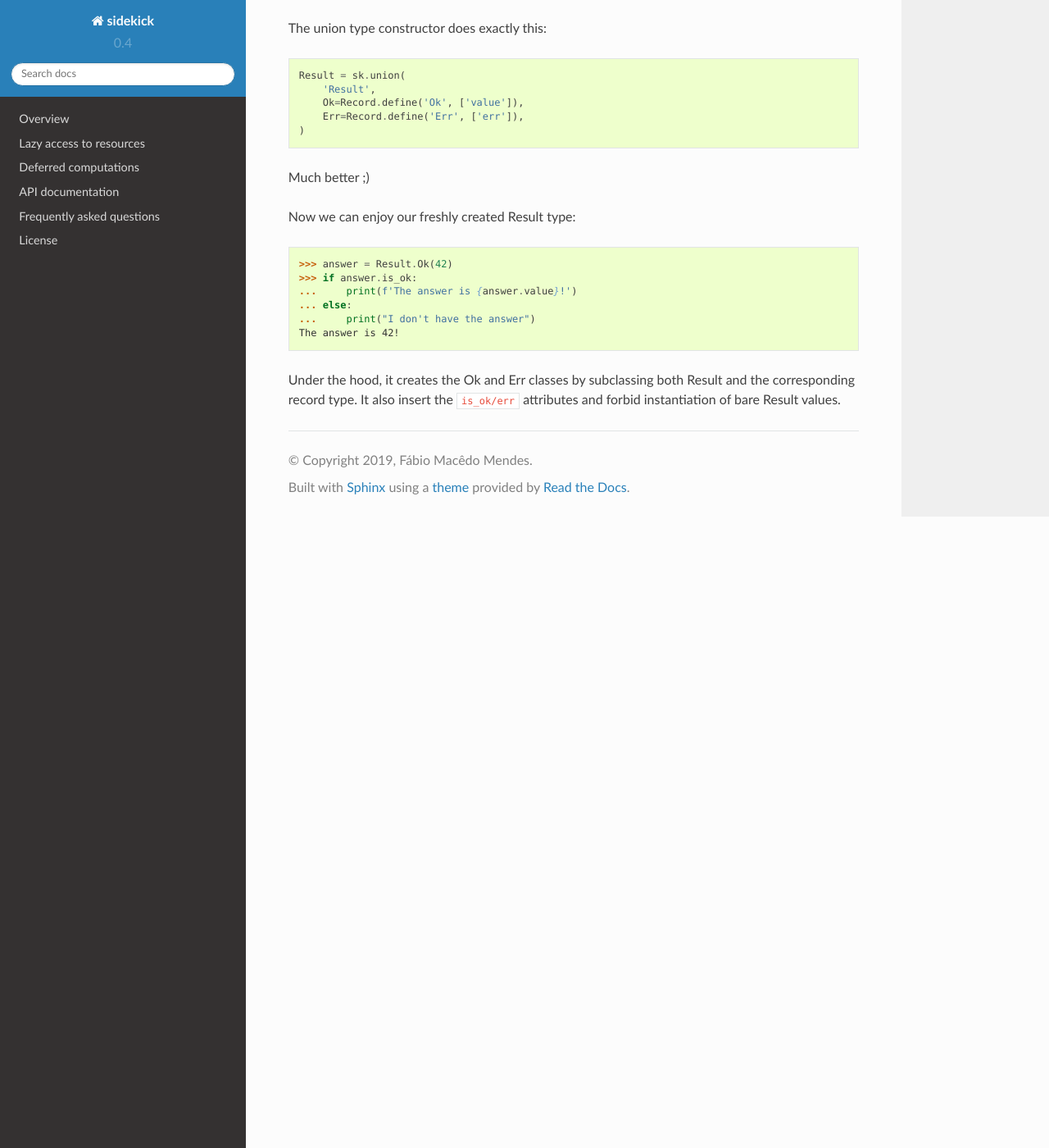
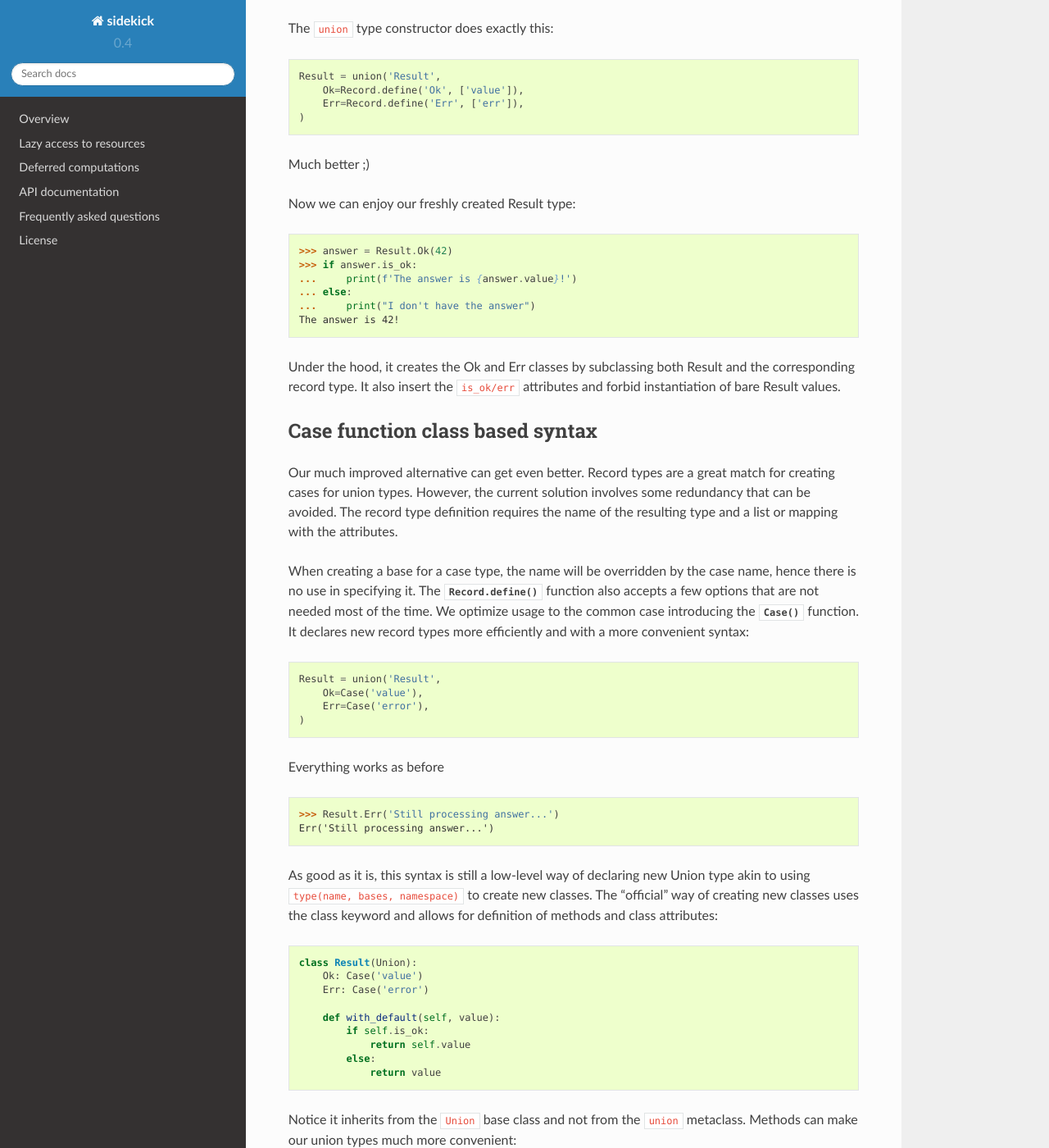
Before and after one commit to fabiommendes/sidekick, a Sphinx documentation site: the page built from docs/types/union.rst, in a window 1280 px wide and 1400 px high, scrolled down 2120 px. Shown: the whole window at 82% size. Built offline with Sphinx 7.4.7 and the Read the Docs theme 2.0.0, drawn with Linux system fonts in a browser that asks for light colours; pages that are not in the unit, such as notebooks, are missing from menus; cross-references to code outside the pages are shown as plain code; some of the changed text lies outside the part shown.

Commit message:
Add union type class declaration

```diff
--- a/docs/types/union.rst
+++ b/docs/types/union.rst
@@ -6,7 +6,7 @@ Union types
 .. invisible-code-block:: python
 
     import sidekick as sk
-    from sidekick import Record
+    from sidekick import Record, Case, Union, union
 
 Union types represent values that can be in one of a series of different states.
 Many functional languages implement Union types (a.k.a. variant types, or
@@ -111,12 +111,11 @@ declare the variants. This saves the trouble of declaring ``__init__``,
 that, the machinery around the ``is_ok``, ``is_err`` attributes can be
 easily automated and it seems kind of dull and error prone to do by hand.
 
-The union type constructor does exactly this:
+The :cls:`union` type constructor does exactly this:
 
 .. code-block:: python
 
-    Result = sk.union(
-        'Result',
+    Result = union('Result',
         Ok=Record.define('Ok', ['value']),
         Err=Record.define('Err', ['err']),
     )
@@ -135,3 +134,81 @@ The answer is 42!
 Under the hood, it creates the Ok and Err classes by subclassing both Result and
 the corresponding record type. It also insert the ``is_ok/err`` attributes and
 forbid instantiation of bare Result values.
+
+
+Case function class based syntax
+--------------------------------
+
+Our much improved alternative can get even better. Record types are a great
+match for creating cases for union types. However, the current solution involves
+some redundancy that can be avoided. The record type definition requires the
+name of the resulting type and a list or mapping with the attributes.
+
+When creating a base for a case type, the name will be overridden by the case
+name, hence there is no use in specifying it. The :meth:`Record.define` function
+also accepts a few options that are not needed most of the time. We optimize
+usage to the common case introducing the :func:`Case` function. It declares new
+record types more efficiently and with a more convenient syntax:
+
+.. code-block:: python
+
+    Result = union('Result',
+        Ok=Case('value'),
+        Err=Case('error'),
+    )
+
+Everything works as before
+
+>>> Result.Err('Still processing answer...')
+Err('Still processing answer...')
+
+As good as it is, this syntax is still a low-level way of declaring new Union
+type akin to using ``type(name, bases, namespace)`` to create new classes. The
+"official" way of creating new classes uses the class keyword and allows for
+definition of methods and class attributes:
+
+.. code-block:: python
+
+    class Result(Union):
+        Ok: Case('value')
+        Err: Case('error')
+
+        def with_default(self, value):
+            if self.is_ok:
+                return self.value
+            else:
+                return value
+
+Notice it inherits from the ``Union`` base class and not from the ``union``
+metaclass. Methods can make our union types much more convenient:
+
+>>> x = Result.Err(ZeroDivisionError())
+>>> 42 + x.with_default(0)
+42
+
+
+Separate declaration of cases
+.............................
+
+If each case class is sufficiently complicated, or if we want to declare
+different implementations of methods, we need to create the case
+classes separately. This lead us back to a similar situation as the initial
+case. Even so, the Union class cuts some of the boilerplate and guarantees
+a predictable interface.
+
+.. code-block:: python
+
+    class Result(Union):
+        ...
+
+    class Ok(Result):
+        value: object
+        with_default = lambda self, value: self.value
+
+    class Err(Result):
+        error: object
+        with_default = lambda self, value: value
+
+>>> answer = Result.Err("still unsure...")
+>>> answer.with_default(42)
+42
```
Also changed, not shown: 2 other files.
